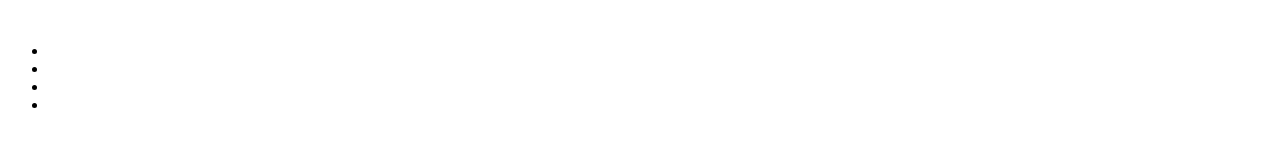
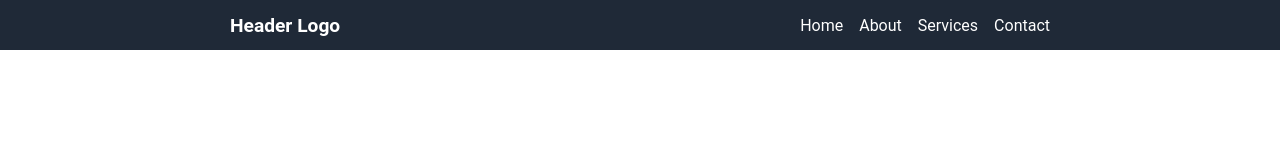
Before and after one commit to Huzderu/landing_page, a plain HTML site: page index.html in a window 1280 px wide. Drawn offline with Linux system fonts and the light colour scheme.

Commit message:
styled header in css

```diff
--- a/index.html
+++ b/index.html
@@ -7,19 +7,30 @@
     <link rel="stylesheet" href="./styles.css">
 </head>
 <body>
+
     <header>
         <div class="header-logo">
-            <img src="" alt="">
+            <!-- <img src="" alt=""> -->
+            Header Logo
         </div>
         <nav>
-            <ul>
-                <li><a href=""Home></a></li>
-                <li><a href=""About></a></li>
-                <li><a href=""Services></a></li>
-                <li><a href=""Contact></a></li>
+            <ul id="header-menu">
+                <li><a href="">Home</a></li>
+                <li><a href="">About</a></li>
+                <li><a href="">Services</a></li>
+                <li><a href="">Contact</a></li>
             </ul>
         </nav>
     </header>
 
+    <!-- <main>
+        <section id="intro">
+            <div id="intro-text">
+
+            </div>
+        </section>
+    </main> -->
+
+
 </body>
 </html>
--- a/styles.css
+++ b/styles.css
@@ -0,0 +1,31 @@
+body {
+margin: 0px;
+font-family: 'Roboto', sans-serif;
+}
+
+header {
+    display: flex;
+    justify-content: space-around;
+    background-color: #1f2937;
+    color: white;
+    height: 50px;
+    align-items: center;
+}
+
+.header-logo {
+    font-weight: bold;
+    font-size: larger;
+}
+
+ul#header-menu {
+    display: flex;
+    list-style-type: none;
+    gap: 16px;
+    padding: 0px;
+    margin: 0px;
+}
+
+a {
+    text-decoration: none;
+    color: inherit;
+}
```
